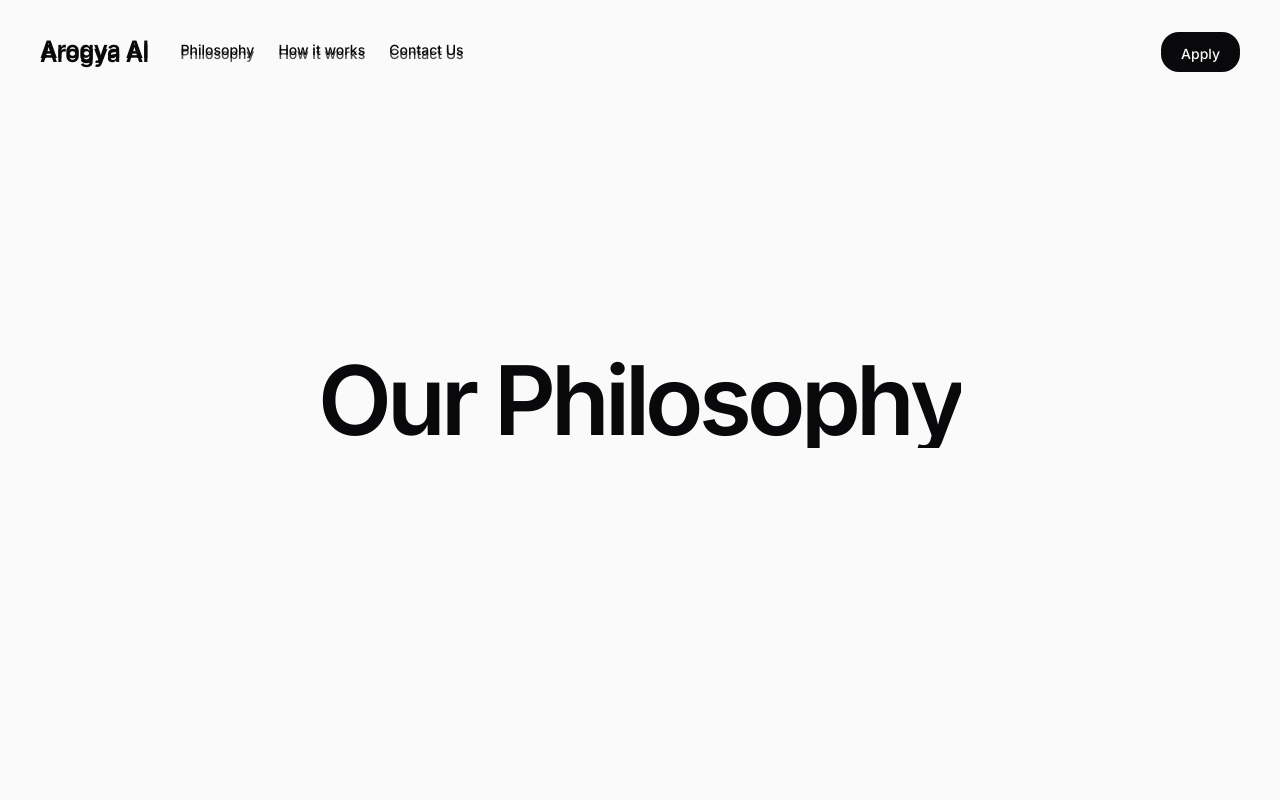
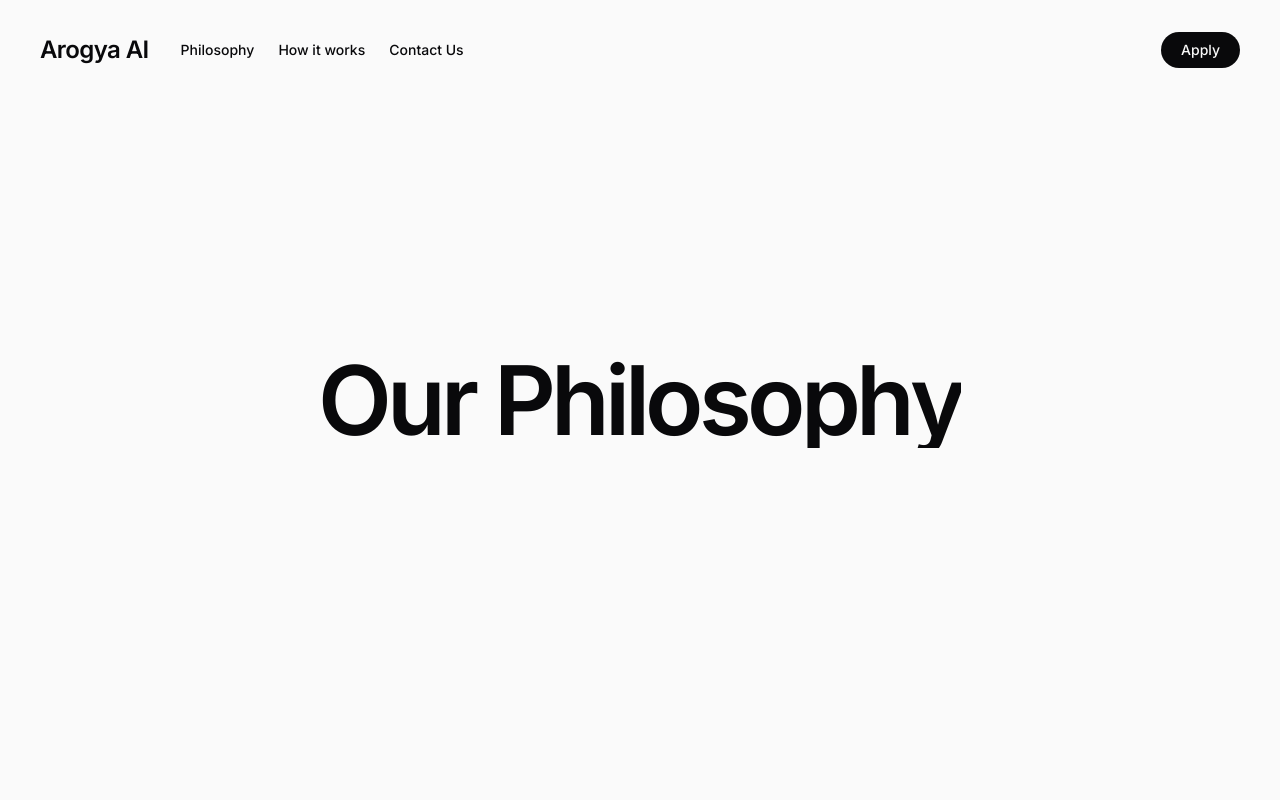
Before and after one commit to Nikh-on-Linux/Alpha-landingpage, a Next.js app: page /philosophy in a window 1280 px wide. Shown: the top 800 px of the page. Built offline with nearby package versions, Linux system fonts and the light colour scheme.

Commit message:
bug fixes

```diff
--- a/app/components/button.tsx
+++ b/app/components/button.tsx
@@ -181,15 +181,29 @@ const SpecularButton = ({
     if (!btn || !fx) return;
 
     const dpr = window.devicePixelRatio || 1;
+    const canvas = document.createElement("canvas");
+    const context =
+      canvas.getContext("webgl2") || canvas.getContext("webgl");
 
-    const renderer = new Renderer({
-      alpha: true,
-      premultipliedAlpha: true,
-      antialias: true,
-      dpr,
-    });
+    if (!context) return;
+
+    let renderer: Renderer;
+
+    try {
+      renderer = new Renderer({
+        canvas,
+        alpha: true,
+        premultipliedAlpha: true,
+        antialias: true,
+        dpr,
+      });
+    } catch {
+      return;
+    }
 
     const gl = renderer.gl;
+
+    if (!gl) return;
 
     gl.clearColor(0, 0, 0, 0);
     gl.enable(gl.BLEND);
--- a/app/components/header.tsx
+++ b/app/components/header.tsx
@@ -21,7 +21,7 @@ function Header({ className }: { className?: String }) {
                     </nav>
                 </div>
                 <div>
-                    <button onClick={() => router.push("/apply")} className='bg-foreground text-background text-sm font-medium px-5 py-2 cursor-pointer transition-all hover:bg-foreground/90 rounded-full' >Apply</button>
+                    <button onClick={() => router.push("https://forms.gle/ZcykQ29xW15HQCLh7")} className='bg-foreground text-background text-sm font-medium px-5 py-2 cursor-pointer transition-all hover:bg-foreground/90 rounded-full' >Apply</button>
                 </div>
             </div>
         </header>
--- a/app/philosophy/page.tsx
+++ b/app/philosophy/page.tsx
@@ -11,26 +11,6 @@ export default function PhilosophyPage() {
     return (
         <SmoothScroll>
             <main className='w-full bg-background' >
-                <header className='w-full fixed top-0 left-0 z-50 flex items-center justify-center pt-5 px-4' >
-                    <div className='flex flex-row max-w-7xl w-full items-center justify-between px-6 py-4' >
-                        <div className='flex flex-row items-center justify-center gap-8' >
-                            <div className='flex-shrink-0' >
-                                <Link href={"/"} className='font-sans text-xl md:text-2xl text-foreground font-semibold tracking-tight select-none' >Arogya AI</Link>
-                            </div>
-                            <nav className='hidden md:block'>
-                                <ul className='flex flex-row text-sm font-medium items-center gap-6 select-none cursor-pointer text-foreground/70' >
-                                    <Link href={"/philosophy"} className='navitem' >Philosophy</Link>
-                                    <li className='navitem' >How it works</li>
-                                    <li className='navitem'>Contact Us</li>
-                                </ul>
-                            </nav>
-                        </div>
-                        <div>
-                            <button onClick={()=>router.push("/apply")} className='bg-foreground text-background text-sm font-medium px-5 py-2 cursor-pointer transition-all hover:bg-foreground/85 rounded-full' >Apply</button>
-                        </div>
-                    </div>
-                </header>
-
                 {/* Hero Section */}
                 <section className='w-full h-screen flex items-center justify-center relative z-0' >
                     <SplitText
```
